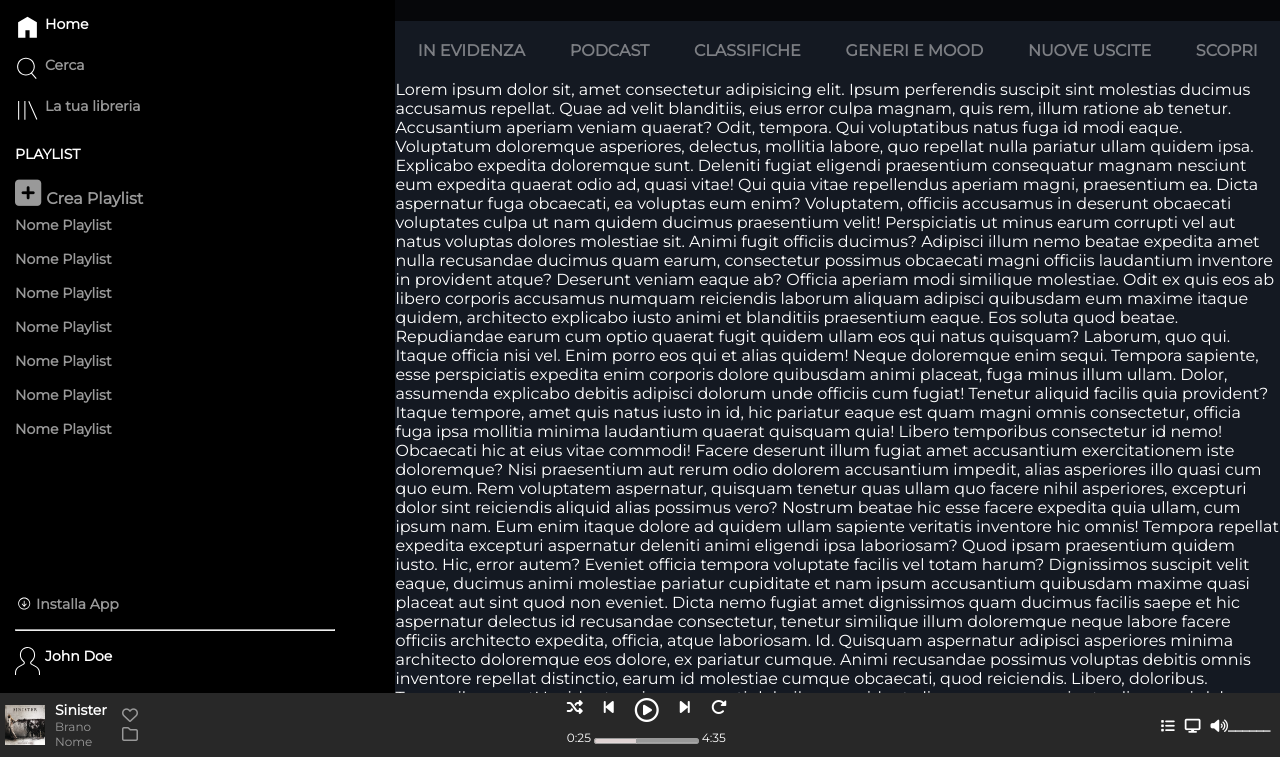
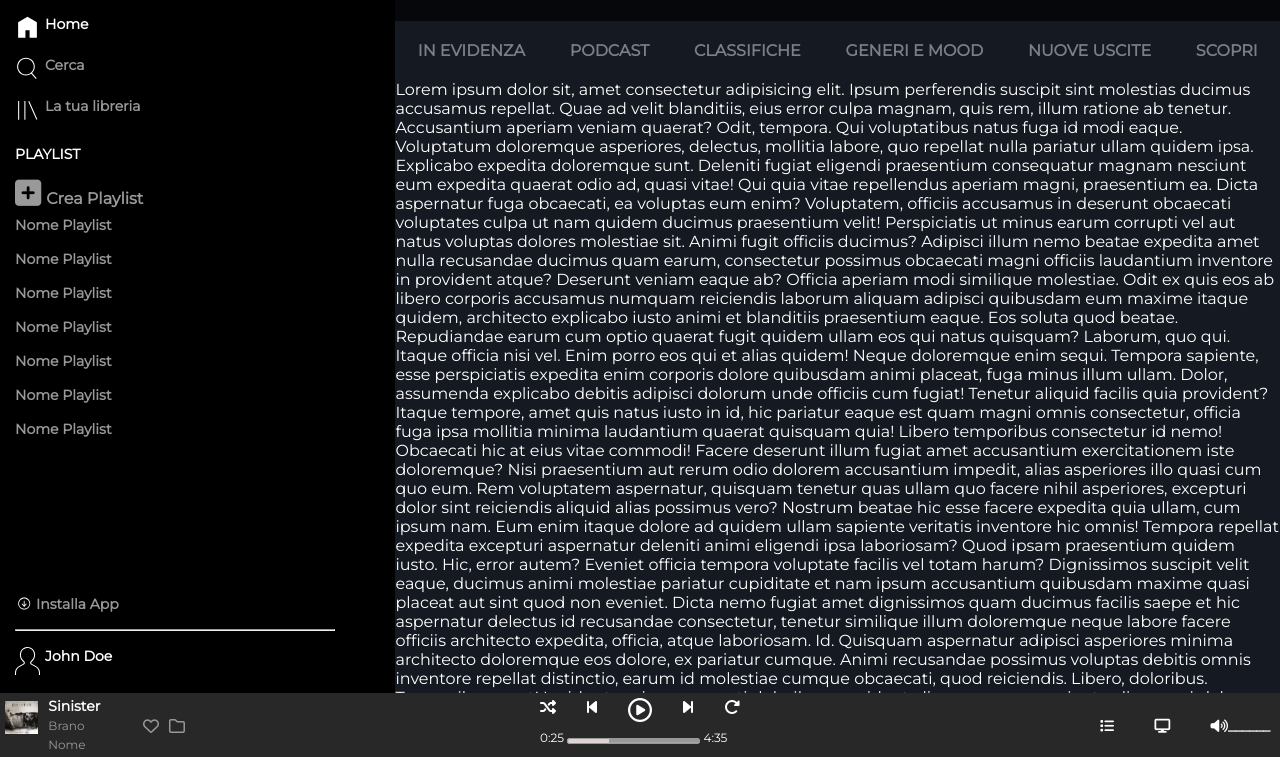
Before and after one commit to ClaudioAiello23/html-css-spotifyweb, a plain HTML site: page index.html in a window 1280 px wide. Shown: the part 43-800 px from the top of the page. Drawn offline with Linux system fonts and the light colour scheme.

Commit message:
sistemazione footer responsive

```diff
--- a/css/style.css
+++ b/css/style.css
@@ -161,7 +161,9 @@ main .main-aside-bar img{
 }
 
 
-/* MEDIA QUERIES RESPONSIVE - MAIN ASIDE BAR */
+/* ---------------------------------------------
+MEDIA QUERIES RESPONSIVE - MAIN ASIDE BAR
+---------------------------------------------*/
 @media screen and (max-width: 552px) {
 
     .main-aside-bar .hidden-name{
@@ -338,7 +340,7 @@ footer{
 }
 
 #f-stop-time:before{
-    content: '________________________________________';
+    content: '___________________________________________________________';
     font-size: .1875rem;
     background-color: var(--aside-icon-color);
     border: 1px solid var(--aside-icon-color);
@@ -355,6 +357,46 @@ footer{
     justify-content: space-between;
 }
 
+/* Altezza contenitore centrale Player footer */
 .f-player-box {
-    width: 160px;
+    width: 200px;
 }
+
+/* Altezza contenitor laterali footer */
+.f-track-box, .f-icons-box {
+    width: 180px;
+}
+
+
+/* ---------------------------------------------
+MEDIA QUERIES RESPONSIVE - FOOTER
+---------------------------------------------*/
+@media screen and (min-width:553px) {
+
+.f-song-info #f-single-track{
+    display: inline-block;
+}
+
+.f-song-info #f-track-name{
+    display: inline-block;
+}
+
+.f-song-info{
+    padding-right: 20px;
+}
+
+}
+
+
+@media screen and (min-width:641px) {
+
+.f-favourite-box{
+    flex-direction: row;
+}
+
+
+.f-favourite-box a{
+    padding: 20px 0 0 10px;
+}
+
+}
```
